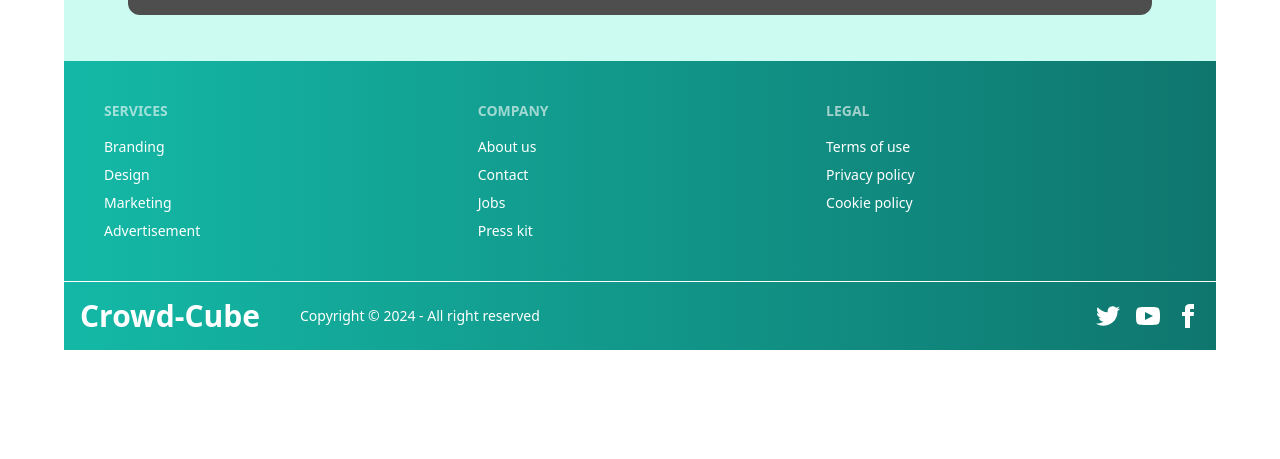
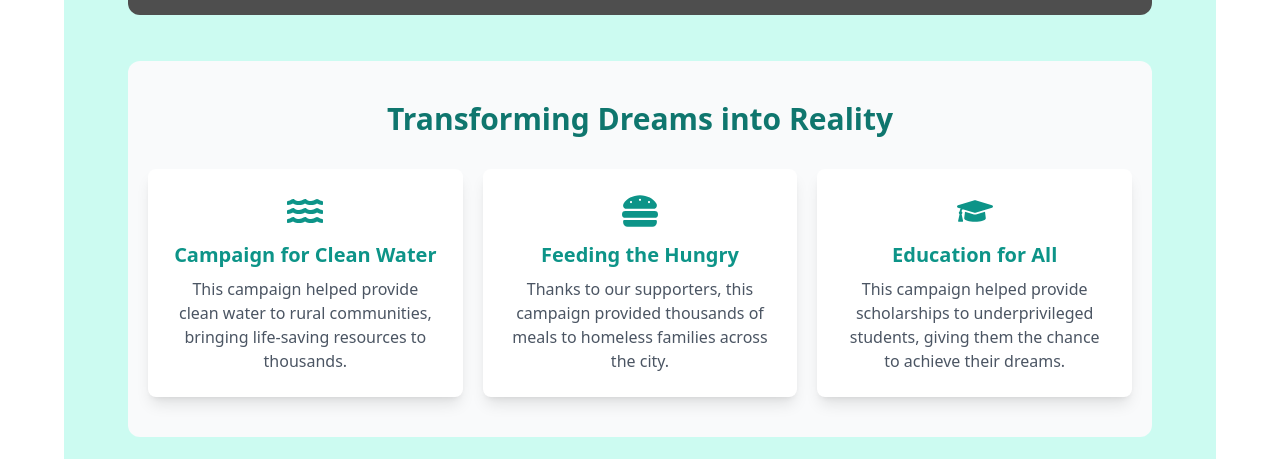
Before and after one commit to MehediBytes/crowd-cube-client, a React (Vite) app: page / in a window 1280 px wide. Shown: the part 493-952 px from the top of the page. Before the commit the page ends 843 px from the top, so only its background shows below. Built offline with nearby package versions, Linux system fonts and the light colour scheme; grey boxes are pictures that could not be loaded.

Commit message:
Completing extra one section called success stories

```diff
--- /dev/null
+++ b/src/components/SuccessStories.jsx
@@ -0,0 +1,45 @@
+import { FaWater, FaHamburger, FaGraduationCap } from 'react-icons/fa';
+
+const SuccessStories = () => {
+    return (
+        <section className="bg-gray-50 py-10 px-5 rounded-xl">
+            <div className="container mx-auto text-center">
+                <h2 className="lg:text-3xl text-xl font-bold text-teal-700 mb-8">Transforming Dreams into Reality</h2>
+                <div className="grid grid-cols-1 md:grid-cols-3 gap-5">
+                    {/* Success Story Card 1 */}
+                    <div className="bg-white shadow-lg rounded-lg p-6 flex justify-center items-center flex-col gap-3">
+                        <div className="text-4xl text-teal-600">
+                            <FaWater />
+                        </div>
+                        <div>
+                            <h3 className="text-xl font-semibold text-teal-600 mb-2">Campaign for Clean Water</h3>
+                            <p className="text-gray-600">This campaign helped provide clean water to rural communities, bringing life-saving resources to thousands.</p>
+                        </div>
+                    </div>
+                    {/* Success Story Card 2 */}
+                    <div className="bg-white shadow-lg rounded-lg p-6 flex justify-center items-center flex-col gap-3">
+                        <div className="text-4xl text-teal-600">
+                            <FaHamburger />
+                        </div>
+                        <div>
+                            <h3 className="text-xl font-semibold text-teal-600 mb-2">Feeding the Hungry</h3>
+                            <p className="text-gray-600">Thanks to our supporters, this campaign provided thousands of meals to homeless families across the city.</p>
+                        </div>
+                    </div>
+                    {/* Success Story Card 3 */}
+                    <div className="bg-white shadow-lg rounded-lg p-6 flex justify-center items-center flex-col gap-3">
+                        <div className="text-4xl text-teal-600">
+                            <FaGraduationCap />
+                        </div>
+                        <div>
+                            <h3 className="text-xl font-semibold text-teal-600 mb-2">Education for All</h3>
+                            <p className="text-gray-600">This campaign helped provide scholarships to underprivileged students, giving them the chance to achieve their dreams.</p>
+                        </div>
+                    </div>
+                </div>
+            </div>
+        </section>
+    );
+};
+
+export default SuccessStories;
--- a/src/pages/Home.jsx
+++ b/src/pages/Home.jsx
@@ -1,5 +1,6 @@
 import React from 'react';
 import Banner from '../components/Banner';
+import SuccessStories from '../components/SuccessStories';
 
 const Home = () => {
     return (
@@ -10,8 +11,8 @@ const Home = () => {
             </header>
 
             {/* Running campaign section  */}
-            <section>
-
+            <section className='max-w-5xl mx-auto my-10'>
+                <SuccessStories></SuccessStories>
             </section>
 
             {/* Extra section-1 */}
```
